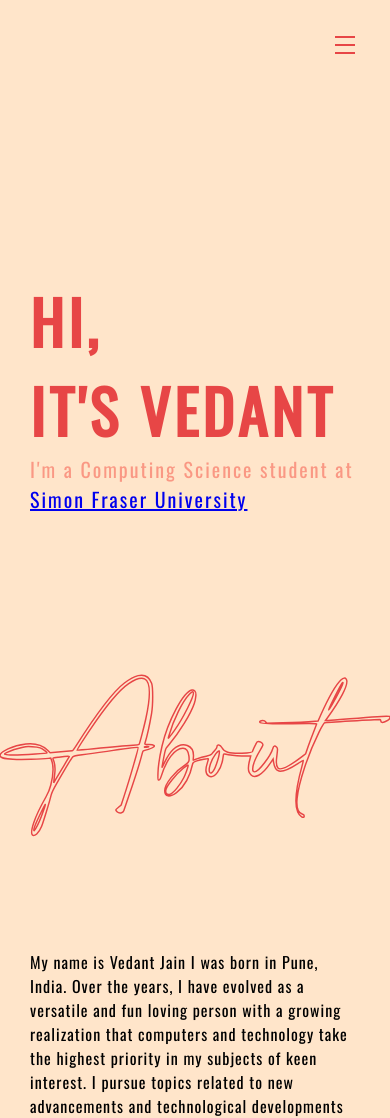
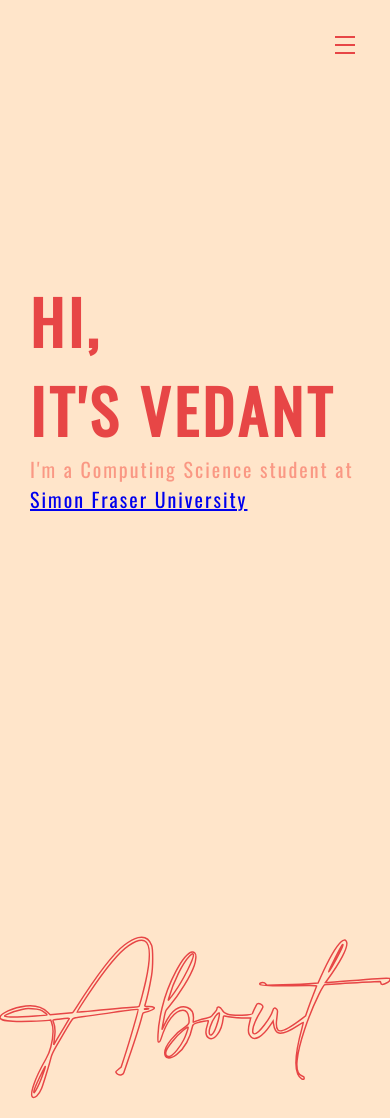
Before and after one commit to vedantj2/test-website, a plain HTML site: page index.html in a window 390 px wide. Shown: the top 1118 px of the page. Drawn offline with nearby package versions, Linux system fonts and the light colour scheme.

Commit message:
css bugs fixed

```diff
--- a/styles.css
+++ b/styles.css
@@ -135,8 +135,8 @@ body::-webkit-scrollbar {
     .content1 {
       display: flex;
       justify-content: space-around;
-      align-items: center;
-      height: auto;
+      align-items: flex-end;
+      height: 70vh;
     }
     .content2 {
       margin-top: 0%;
```
